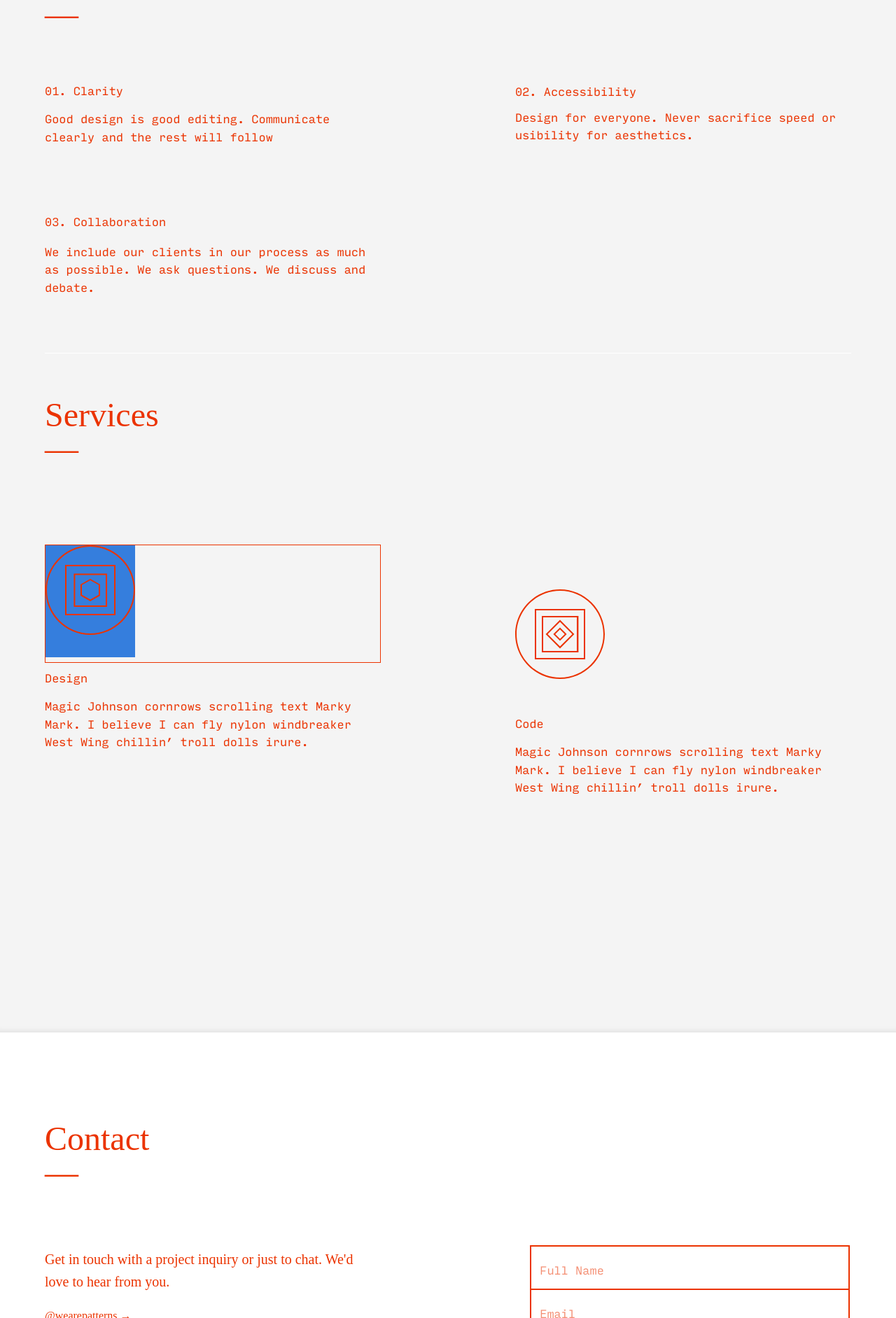
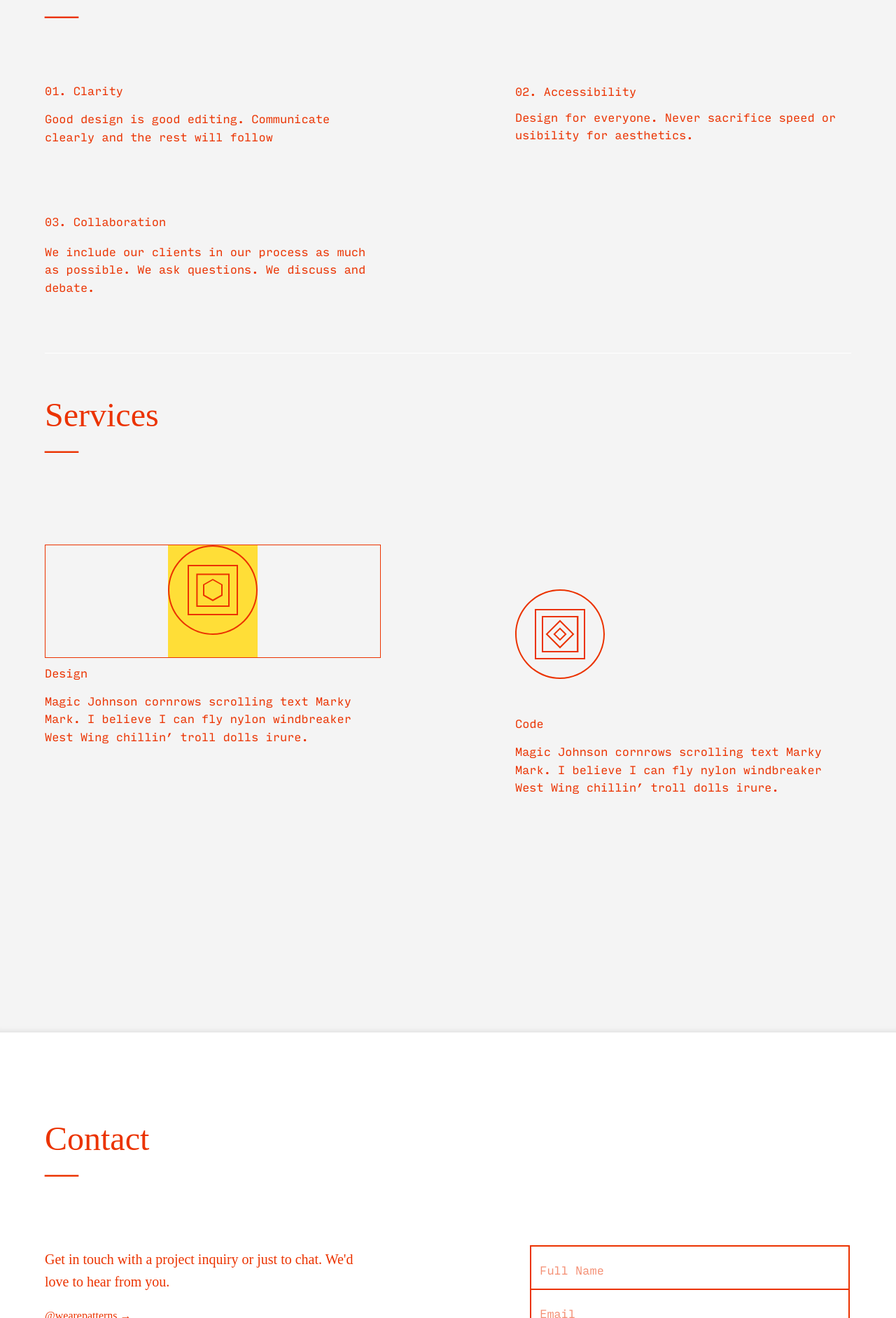
Before and after one commit to wearepatterns/wearepatterns.github.io, a Jekyll site: the page built from index.markdown, in a window 1280 px wide. Shown: the part 724-2607 px from the top of the page at 70% size. Built offline with Jekyll 4.4.1, drawn with Linux system fonts in a browser that asks for light colours.

Commit message:
Update new.html

```diff
--- a/_layouts/new.html
+++ b/_layouts/new.html
@@ -81,8 +81,8 @@
             <br>&mdash;</h5>
             <div class="flex-ns flex-wrap-ns justify-between-ns input-mono fw3" style="max-width:80rem;">
             	<div class="mb5 measure-ns">
-            	    <div class="w-100 ba">
-            	        <img class="w3 w4-l center bg-blue" src="/design2.svg">
+            	    <div class="flex justify-center w-100 ba">
+            	        <img class="w3 w4-l bg-yellow" src="/design2.svg">
             	    </div>
                     <h2 class="f5 fw3 normal lh-title">Design</h2>
 		    <p>Magic Johnson cornrows scrolling text Marky Mark. I believe I can fly nylon windbreaker West Wing chillin’ troll dolls irure.</p>
```
